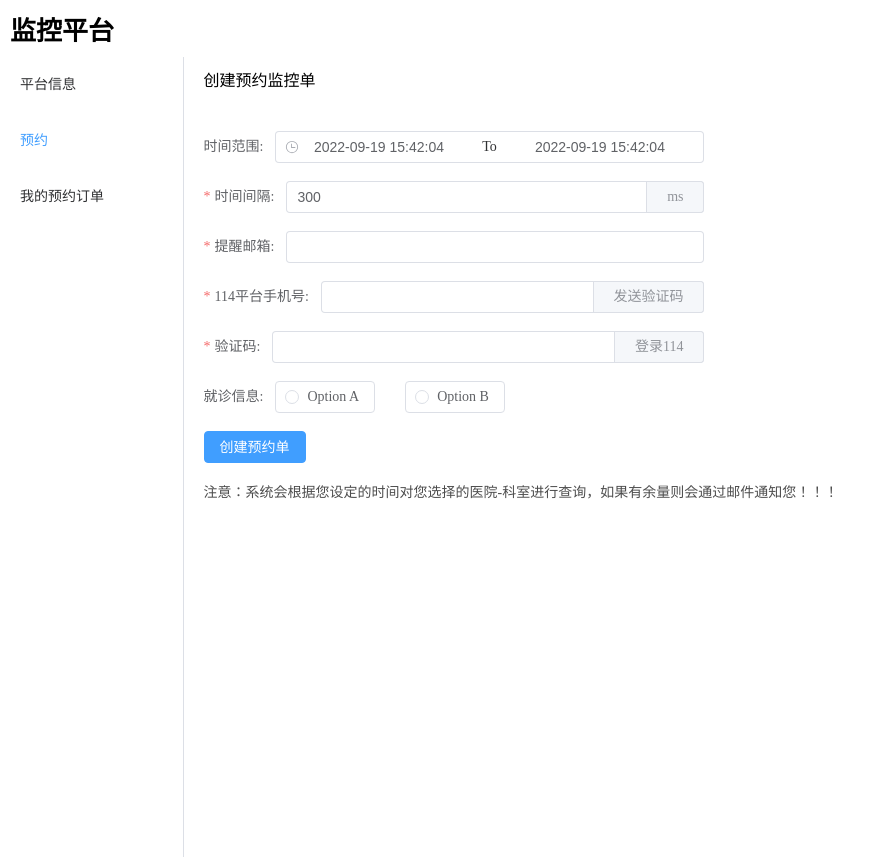
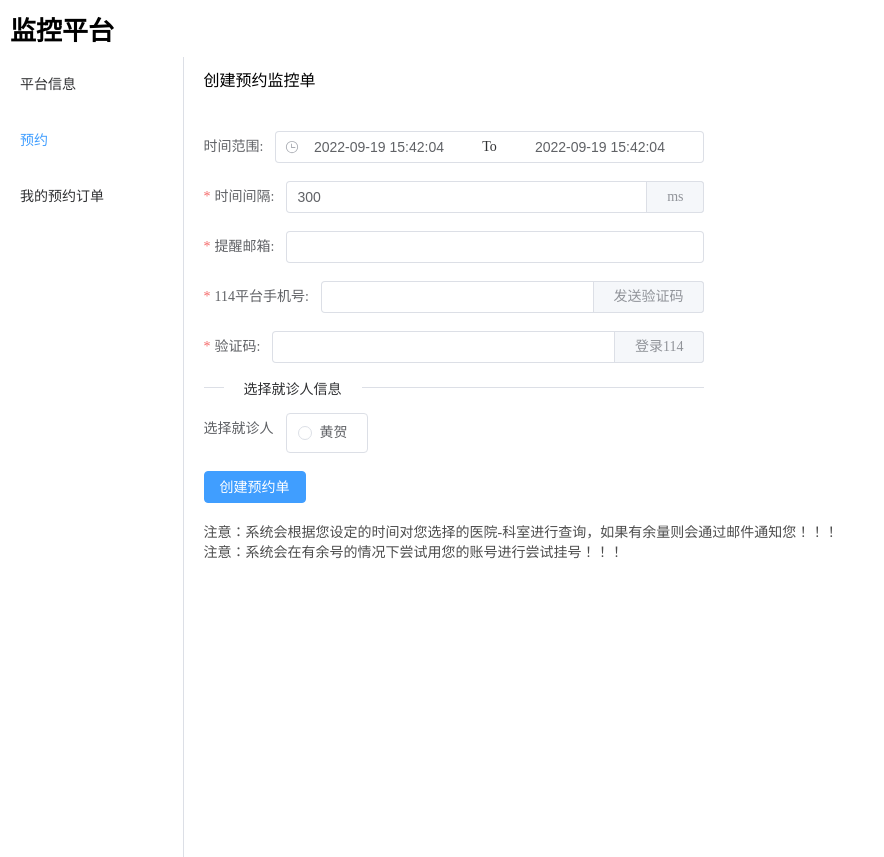
Before and after one commit to zhangzhen9799/appointed-registration, a Vue app in the folder appointed-web/: page /dashboad/hos-depart/select-date in a window 1280 px wide. Shown: the whole page, without its empty margins (0-884 px from the left). Built offline with nearby package versions, Linux system fonts and the light colour scheme.

Commit message:
前端主流程finish

```diff
--- a/appointed-web/src/views/hosAndDepInfo/selectDate.vue
+++ b/appointed-web/src/views/hosAndDepInfo/selectDate.vue
@@ -1,5 +1,5 @@
 <script setup>
-import { ref, reactive, onMounted } from "vue";
+import { ref, reactive, onMounted, computed, watch } from "vue";
 import { useRoute, useRouter } from "vue-router";
 
 import {
@@ -18,8 +18,64 @@ const monitorSetting = reactive({
   timeRange: [new Date(), new Date()],
   phone: "",
   code: "",
-  patientInfo: {},
+  patientInfo: {
+    cardType: "",
+    cardNo: "",
+  },
 });
+
+const curPatientCardNo = ref("");
+const visiterCardNo = ref("");
+
+const patientList = reactive([
+  {
+    patientName: "黄贺",
+    idCardType: "IDENTITY_CARD",
+    idCardTypeView: "居民身份证",
+    idCardNo: "411421199811092116",
+    idCardNoView: "4114****2116",
+    phone: "17796761085",
+    status: "BIND",
+    statusTips: "",
+    cardList: [
+      {
+        cardType: "SOCIAL_SECURITY",
+        cardTypeView: "社保卡",
+        cardNo: "12984506600X",
+        cardNoView: "1298****600X",
+        medicareType: "MEDICARE_CARD",
+        medicareTypeView: "医保",
+      },
+      {
+        cardType: "IDENTITY_CARD",
+        cardTypeView: "居民身份证",
+        cardNo: "411421199811092116",
+        cardNoView: "4114****2116",
+        medicareType: "SELF_PAY_CARD",
+        medicareTypeView: "自费",
+      },
+    ],
+    options: [],
+  },
+]);
+
+const patientCards = reactive([]);
+const radioGroupChange = (label) => {
+  const cardItem = patientCards.filter((item) => item.cardNo === label)[0];
+  monitorSetting.patientInfo.cardNo = cardItem.cardNo;
+  monitorSetting.patientInfo.cardType = cardItem.cardType;
+};
+watch(
+  () => curPatientCardNo.value,
+  (newVal, oldVal) => {
+    if (newVal !== "") {
+      patientCards.length = 0;
+      patientCards.push(
+        ...patientList.filter((item) => item.idCardNo === newVal)[0].cardList
+      );
+    }
+  }
+);
 
 const formRules = {
   email: [
@@ -84,7 +140,7 @@ const login114Handle = async () => {
       message: "登录114成功",
       type: "success",
     });
-    await getPatientInfo()
+    await getPatientInfo();
   } else {
     ElMessage({
       message: "登录114失败，请稍候重试",
@@ -177,10 +233,30 @@ const createAppointment = async () => {
             </template>
           </el-input>
         </el-form-item>
-        <el-form-item label="就诊信息:">
-          <el-radio-group v-model="monitorSetting.patientInfo">
-            <el-radio label="1" border>Option A</el-radio>
-            <el-radio label="2" border>Option B</el-radio>
+        <el-divider content-position="left">选择就诊人信息</el-divider>
+        <el-form-item label="选择就诊人">
+          <el-radio-group v-model="curPatientCardNo">
+            <el-radio
+              :label="patientItem.idCardNo"
+              border
+              size="large"
+              v-for="patientItem in patientList"
+              :key="patientItem.idCardNo"
+            >
+              {{ patientItem.patientName }}
+            </el-radio>
+          </el-radio-group>
+        </el-form-item>
+        <el-form-item label="选择就诊卡" v-if="patientCards.length > 0">
+          <el-radio-group @change="radioGroupChange" v-model="visiterCardNo">
+            <el-radio
+              :label="patientCard.cardNo"
+              size="large"
+              border
+              v-for="patientCard in patientCards"
+              :key="patientCard.cardNo"
+              >{{ patientCard.cardTypeView }}</el-radio
+            >
           </el-radio-group>
         </el-form-item>
         <el-form-item>
@@ -193,6 +269,9 @@ const createAppointment = async () => {
 
     <div class="tips">
       注意：系统会根据您设定的时间对您选择的医院-科室进行查询，如果有余量则会通过邮件通知您！！！
+    </div>
+    <div class="tips">
+      注意：系统会在有余号的情况下尝试用您的账号进行尝试挂号！！！
     </div>
   </div>
 </template>
```
Also changed, not shown: 2 other files (tests, documents, lock files or other folders).
